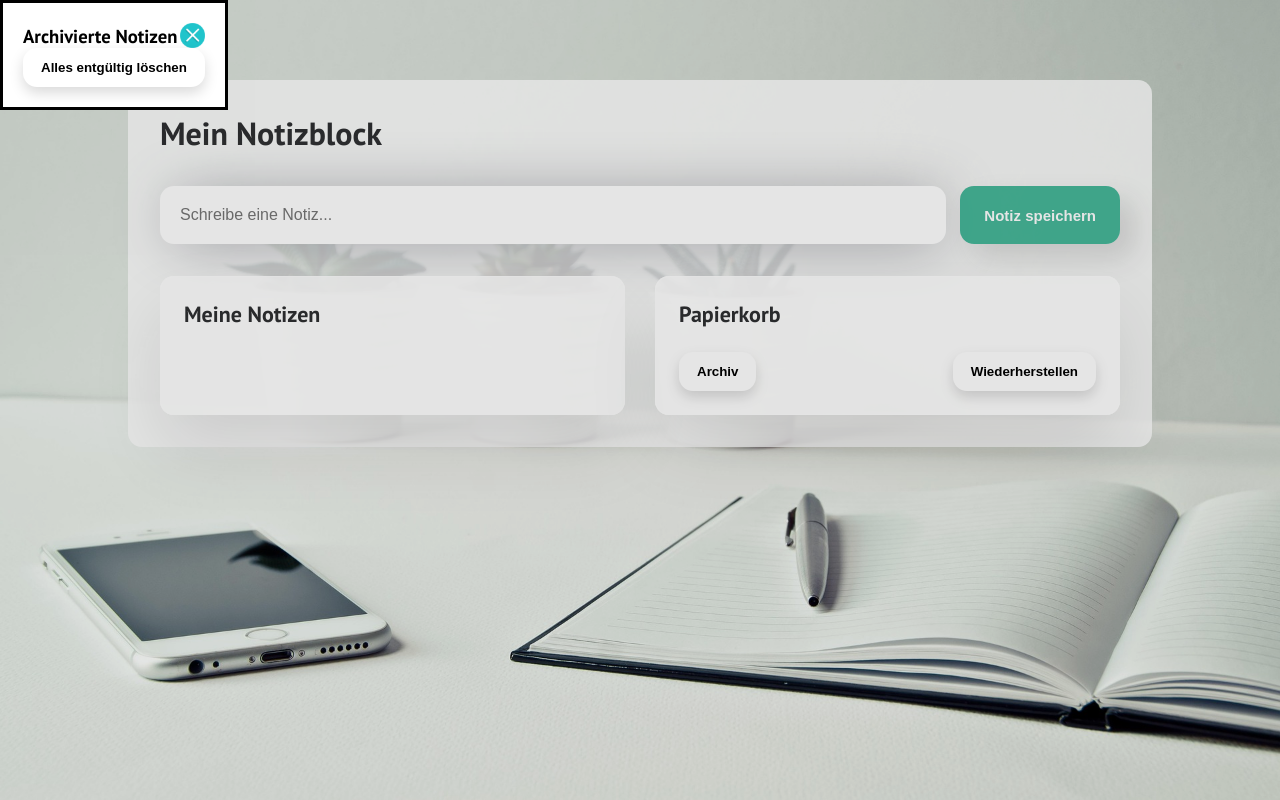
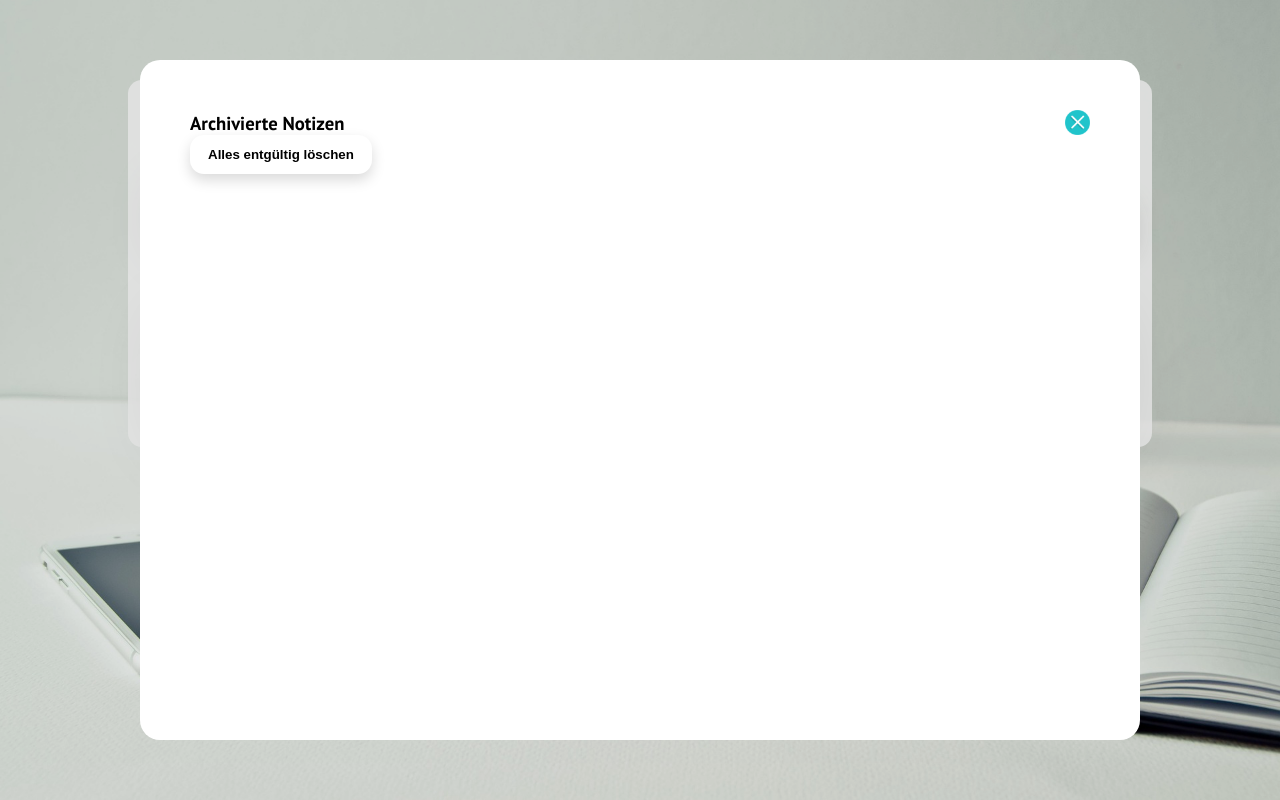
Before and after one commit to JuliaKeller13/Notizblock, a plain HTML site: page index.html in a window 1280 px wide. Both pictures are taken after a click on the button "Archiv". Drawn offline with Linux system fonts and the light colour scheme.

Commit message:
dialog style

```diff
--- a/style.css
+++ b/style.css
@@ -121,21 +121,33 @@
     display: none;
 }
 
+dialog {
+    border-radius: 20px;
+    border-style: solid;
+    border: none;
+    top: 50%;
+    left: 50%;
+    transform: translate(-50%, -50%);
+    width: 85%;
+    height: 85%;
+    max-width: 1000px;
+}
+
 /*dialog*/
-.dialog-content{
+.dialog-content {
     display: flex;
     flex-direction: column;
     justify-content: space-between;
-    margin: 20px;
+    margin: 50px;
 }
 
-.header-dialog{
+.header-dialog {
     display: flex;
     justify-content: space-between;
     align-items: center;
 }
 
-.close-dialog-button{
+.close-dialog-button {
     width: 25px;
     cursor: pointer;
 }
```
